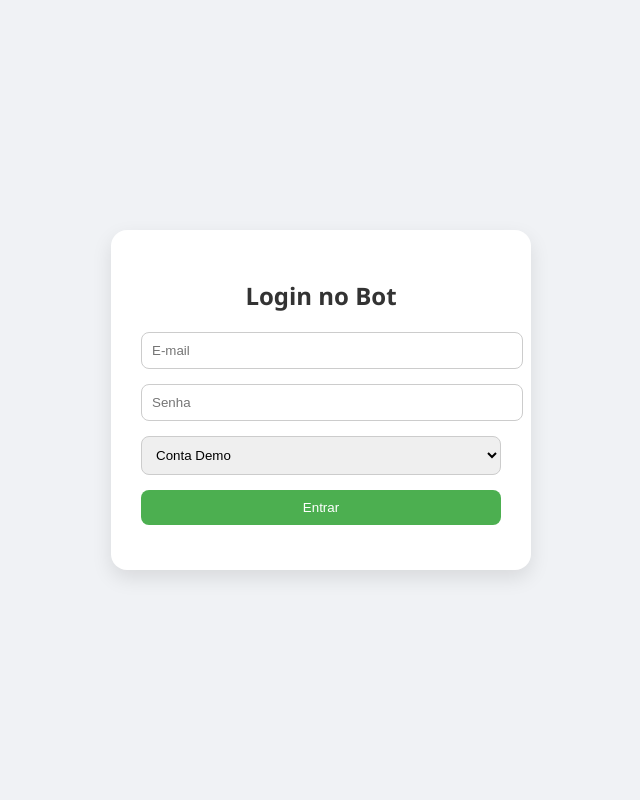
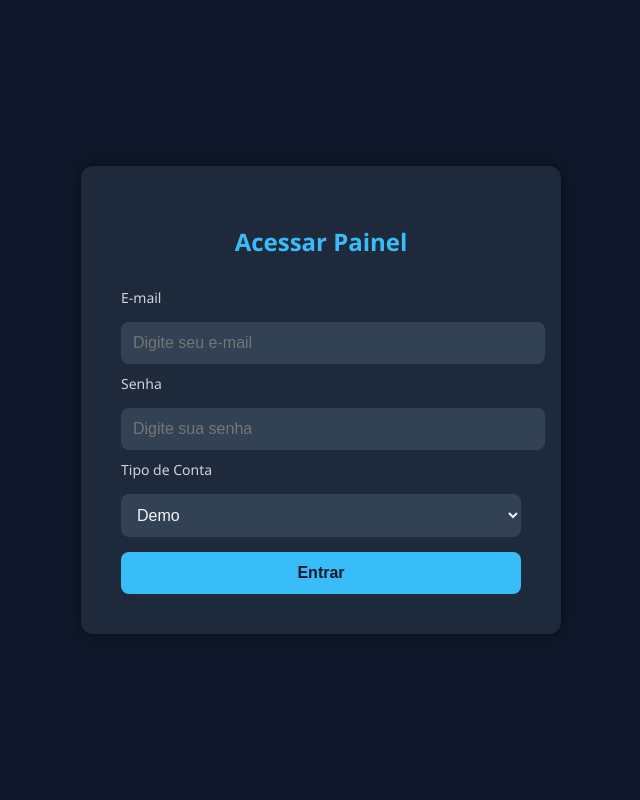
Before and after one commit to Felipeabm/painel-iqoption, a Flask app: page / in a window 1280 px wide. Shown: the whole page, without its empty margins (319-959 px from the left). Run offline with Flask 2, Linux system fonts and the light colour scheme.

Commit message:
Update login.html

```diff
--- a/templates/login.html
+++ b/templates/login.html
@@ -2,19 +2,85 @@
 <html lang="pt-br">
 <head>
     <meta charset="UTF-8">
-    <title>Login | Bot IQ Option</title>
-    <link rel="stylesheet" href="/static/style.css">
+    <title>Login - Painel de Sinais</title>
+    <meta name="viewport" content="width=device-width, initial-scale=1.0">
+    <style>
+        body {
+            background: #0f172a;
+            color: #e2e8f0;
+            font-family: 'Segoe UI', Tahoma, Geneva, Verdana, sans-serif;
+            display: flex;
+            justify-content: center;
+            align-items: center;
+            height: 100vh;
+            margin: 0;
+        }
+
+        .login-container {
+            background: #1e293b;
+            padding: 40px;
+            border-radius: 12px;
+            box-shadow: 0 0 12px rgba(0, 0, 0, 0.5);
+            width: 100%;
+            max-width: 400px;
+        }
+
+        .login-container h2 {
+            text-align: center;
+            margin-bottom: 30px;
+            color: #38bdf8;
+        }
+
+        input, select, button {
+            width: 100%;
+            padding: 12px;
+            margin-top: 15px;
+            border: none;
+            border-radius: 8px;
+            font-size: 16px;
+        }
+
+        input, select {
+            background: #334155;
+            color: #f1f5f9;
+        }
+
+        button {
+            background-color: #38bdf8;
+            color: #0f172a;
+            font-weight: bold;
+            cursor: pointer;
+            transition: background 0.3s ease;
+        }
+
+        button:hover {
+            background-color: #0ea5e9;
+        }
+
+        label {
+            margin-top: 10px;
+            display: block;
+            font-size: 14px;
+            color: #cbd5e1;
+        }
+    </style>
 </head>
-<body class="login-page">
+<body>
     <div class="login-container">
-        <h2>Login no Bot</h2>
-        <form action="/painel" method="POST">
-            <input type="email" name="email" placeholder="E-mail" required>
-            <input type="password" name="senha" placeholder="Senha" required>
-            <select name="conta">
-                <option value="demo">Conta Demo</option>
-                <option value="real">Conta Real</option>
+        <h2>Acessar Painel</h2>
+        <form method="POST" action="{{ url_for('login') }}">
+            <label for="email">E-mail</label>
+            <input type="email" id="email" name="email" placeholder="Digite seu e-mail" required>
+
+            <label for="senha">Senha</label>
+            <input type="password" id="senha" name="senha" placeholder="Digite sua senha" required>
+
+            <label for="conta">Tipo de Conta</label>
+            <select name="conta" id="conta" required>
+                <option value="demo">Demo</option>
+                <option value="real">Real</option>
             </select>
+
             <button type="submit">Entrar</button>
         </form>
     </div>
```
